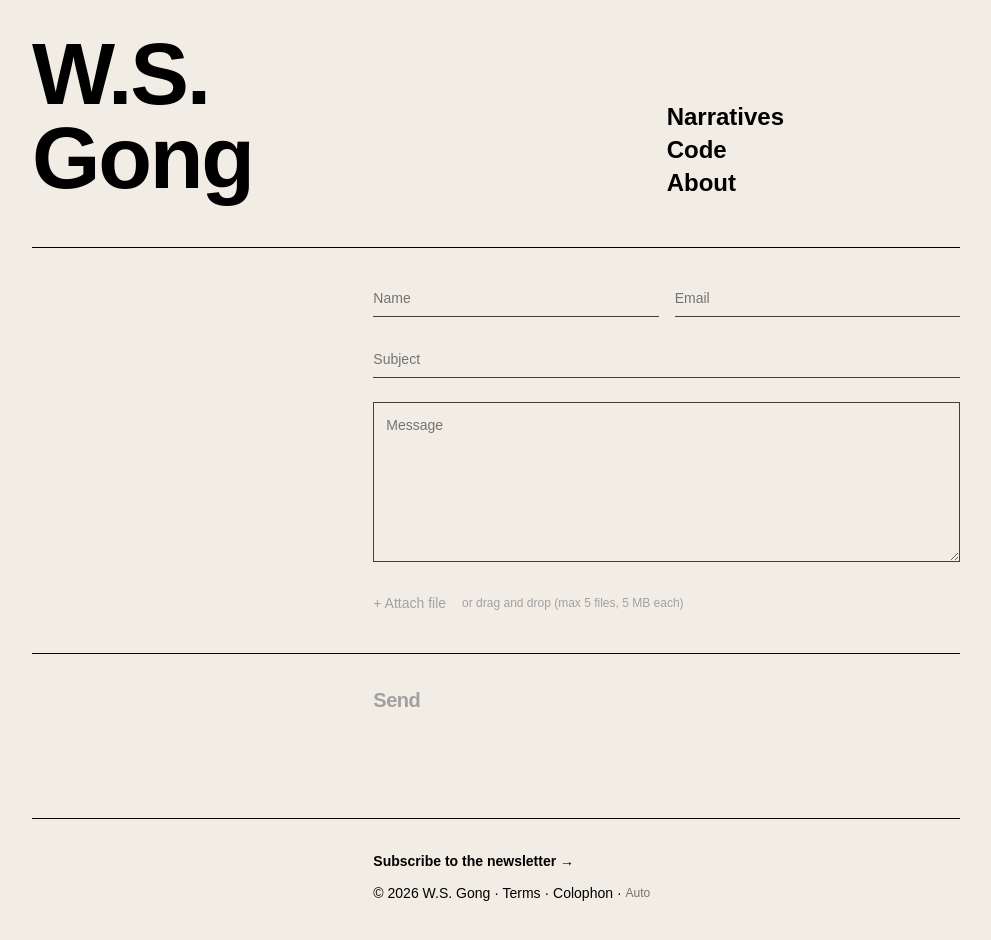
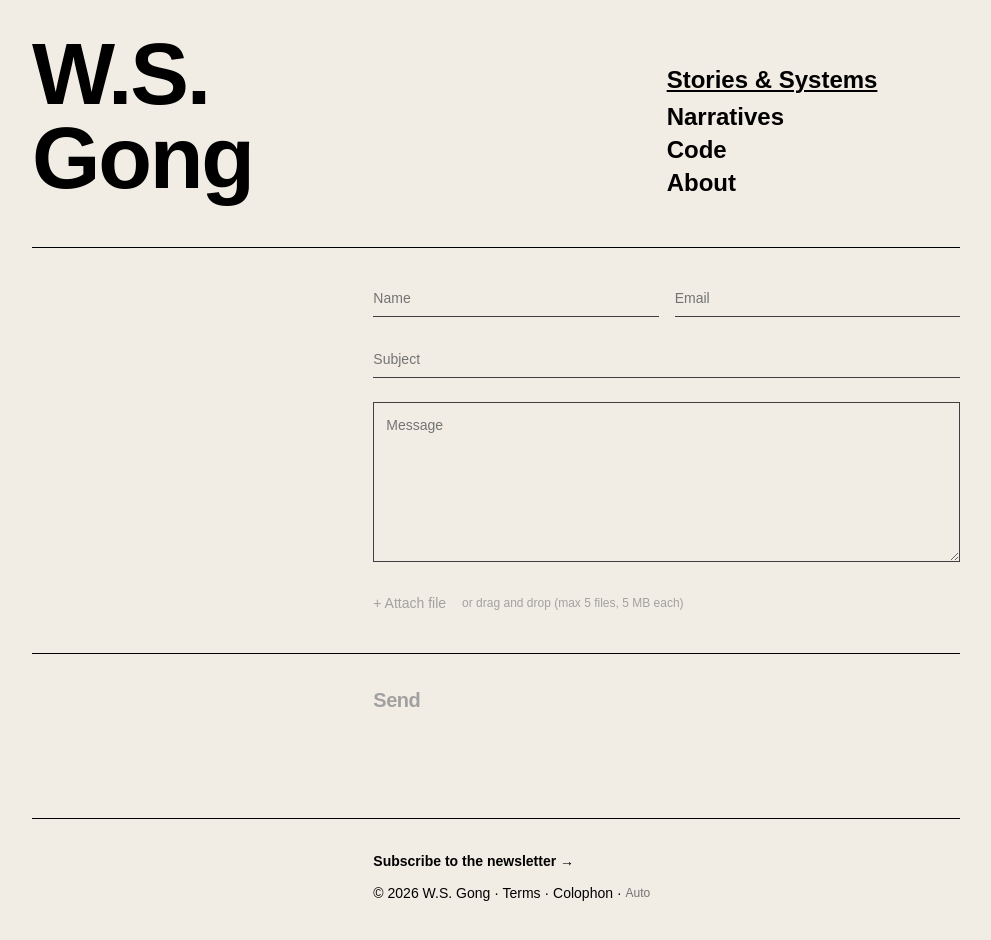
Before and after one commit to highschoolsmokers/ws-gong, a Next.js app: page /contact in a window 1280 px wide. Shown: the top 940 px of the page, without its empty margins (144-1135 px from the left). Built offline with nearby package versions, Linux system fonts and the light colour scheme.

Commit message:
style: restore Stories & Systems subtitle with underline, remove icon
Re-add the "Stories & Systems" tagline above nav links, replacing the
previous square SVG icon with a simple CSS underline.

Co-Authored-By: Claude Opus 4.6 (1M context) <noreply@anthropic.com>

```diff
--- a/app/(site)/Nav.tsx
+++ b/app/(site)/Nav.tsx
@@ -33,6 +33,9 @@ export default function Nav() {
         )}
       </h1>
       <div className="flex flex-col justify-end">
+        <span className="text-xl md:text-2xl font-black leading-snug mb-1 underline">
+          Stories &amp; Systems
+        </span>
         <ul className="text-xl md:text-2xl font-black leading-snug">
           {links.map((link) => (
             <li key={link.href}>
```
